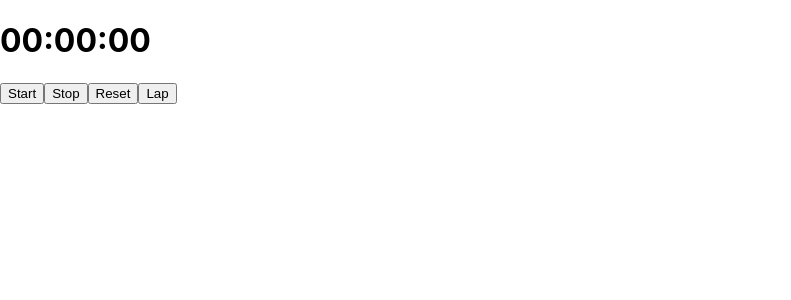
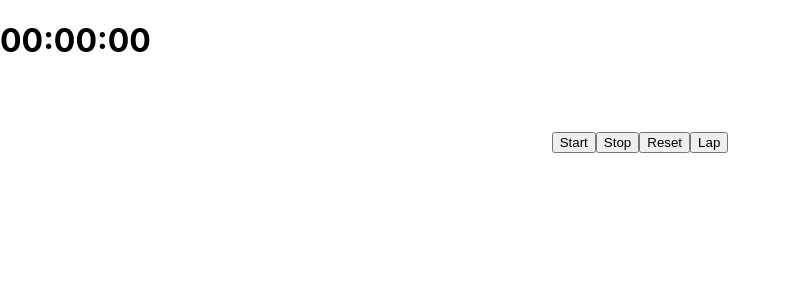
Before and after one commit to EenMac/Productivity-Timer, a React (Create React App) app: page / in a window 1280 px wide. Shown: the top 300 px of the page, without its empty margins (0-791 px from the left). Built offline with nearby package versions, Linux system fonts and the light colour scheme.

Commit message:
stopwatch added

```diff
--- /dev/null
+++ b/src/container/TimeContainer.css
@@ -0,0 +1,19 @@
+.stopwatch{
+    display: flex;
+    padding: auto;
+    position:relative;
+    align-items: center;
+    justify-content: center;
+}
+
+.buttons{
+    display: flex;
+    padding: 50px;
+    position: relative;
+    align-items: center;
+    justify-content: center;
+}
+
+.stopwatch-wrapper{
+
+}
--- a/src/container/timeContainer.js
+++ b/src/container/timeContainer.js
@@ -6,6 +6,7 @@ import OnList from '../components/OnList'
 import OffListItem from '../components/OffListItem'
 import OnListItem from '../components/OnListItem'
 import { renderIntoDocument } from 'react-dom/test-utils'
+import "./TimeContainer.css";
 
 
 
@@ -63,7 +64,9 @@ function TimeContainer() {
   }
 
   return (
-    <div className="stopwatch">
+    <div className='stopwatch-wrapper'>
+      <div className="stopwatch">
+    </div>
       <div className="numbers">
         <h1 id="timer">{formatTime()}</h1>
       </div>
@@ -84,8 +87,8 @@ function TimeContainer() {
           }
           return(
             <div>
-              <ul>
-                <li key={index.valueOf}>
+              <ul className='unordered-list-item'>
+                <li className='list-item' key={index.valueOf}>
                   {lapTime()}
                 </li>
               </ul>
```
Also changed, not shown: src/App.css (line endings or trailing spaces).
